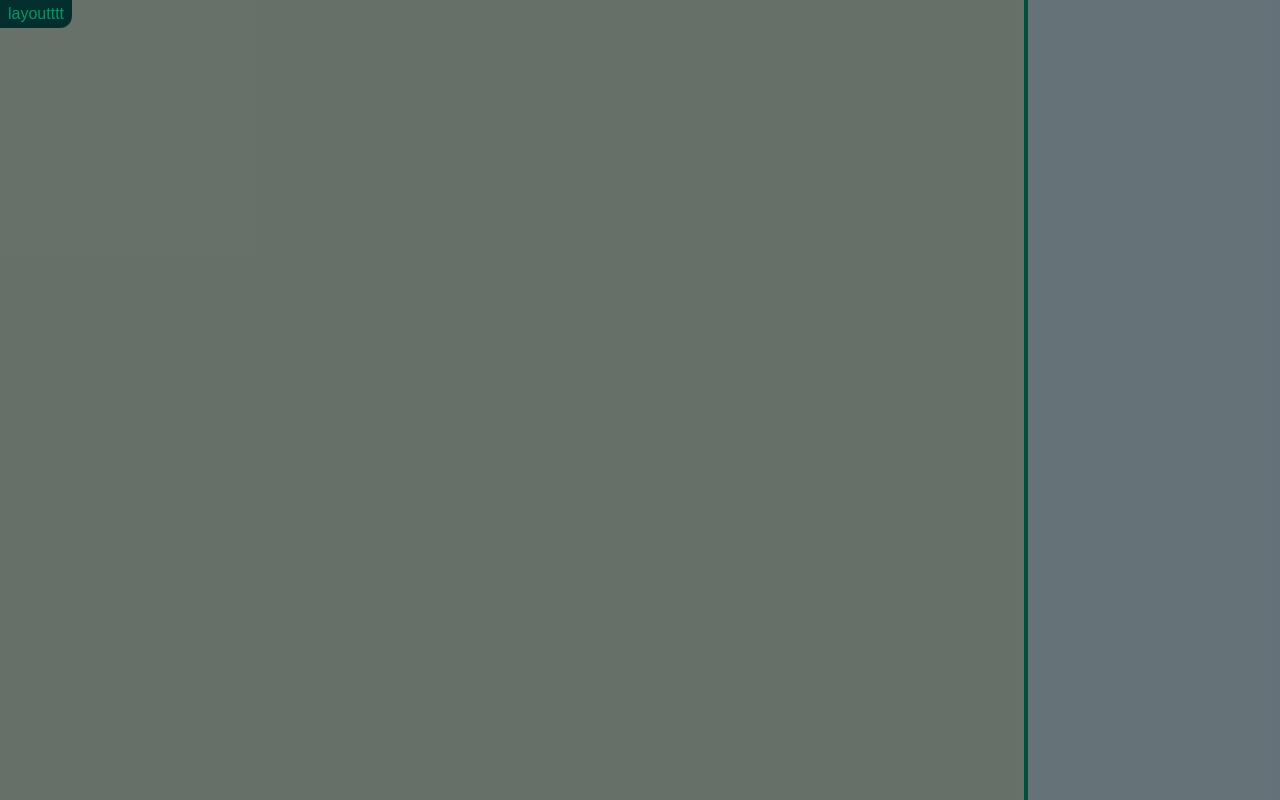
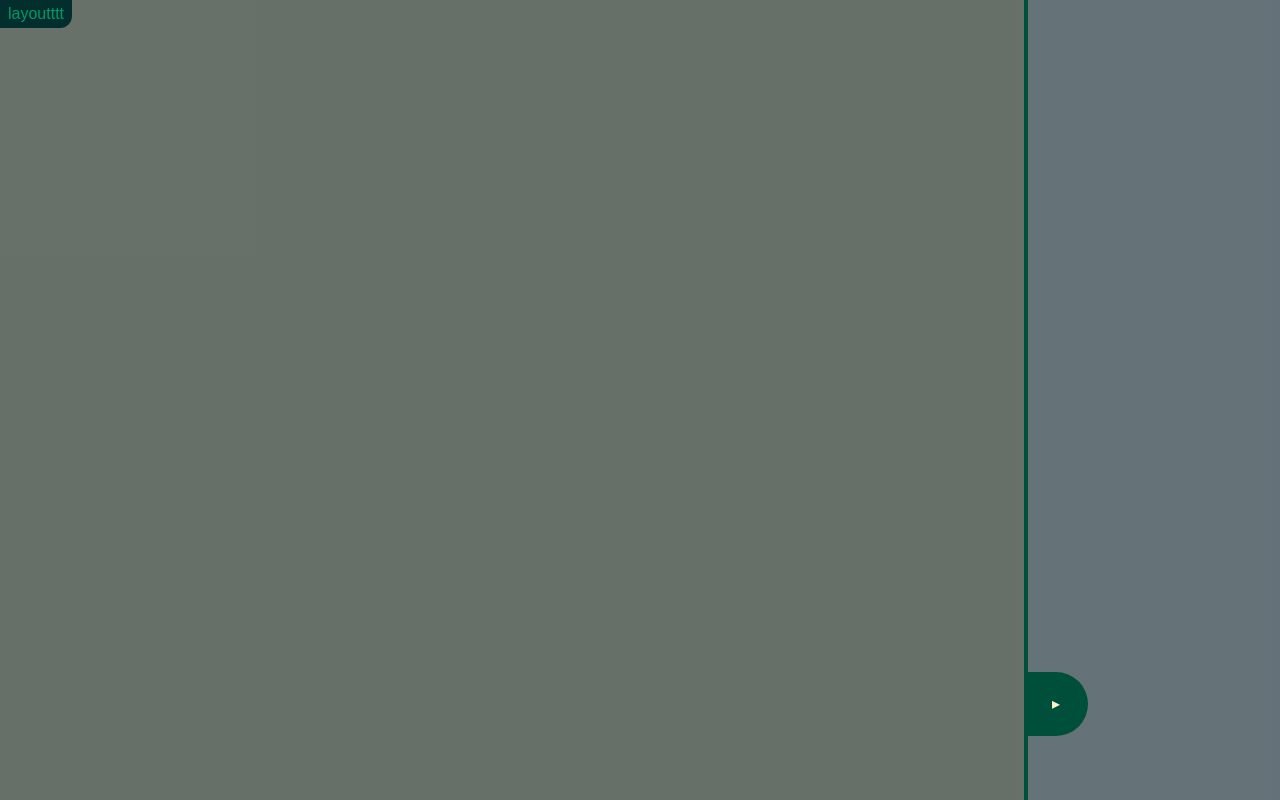
Before and after one commit to maanemann/softroom-nuxt-1.2, a Nuxt app: page /basement/layout-templates/main-slider in a window 1280 px wide. Shown: the top 800 px of the page. Built offline with nearby package versions, Linux system fonts and the light colour scheme; a web font is replaced by a local one.

Commit message:
add basic button template for switching slide (no functionality)

```diff
--- a/pages/basement/layout-templates/main-slider.vue
+++ b/pages/basement/layout-templates/main-slider.vue
@@ -5,6 +5,15 @@
 
 <template>
   <div>
+    <button
+      type="button"
+      class="
+        absolute w-16 aspect-square
+        bottom-16 right-[calc(16rem-4rem)]
+        rounded-r-full p-2 bg-emerald-900"
+    >
+      ▸
+    </button>
     <!-- § TODO: omskriv værdier til grid variabler (i main.css) -->
     <section
       aria-label="Main articles presented in an image carousel"
```
